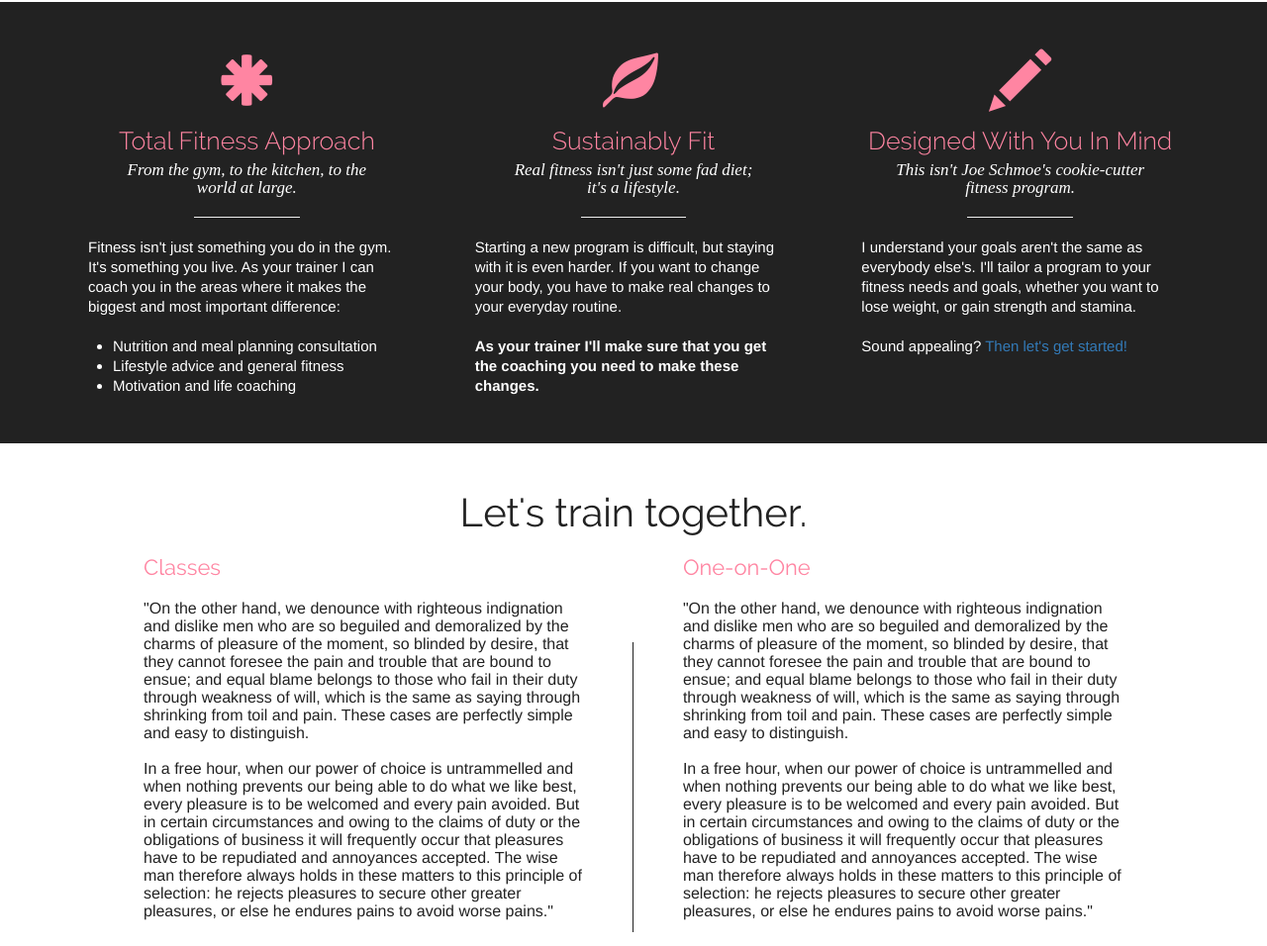
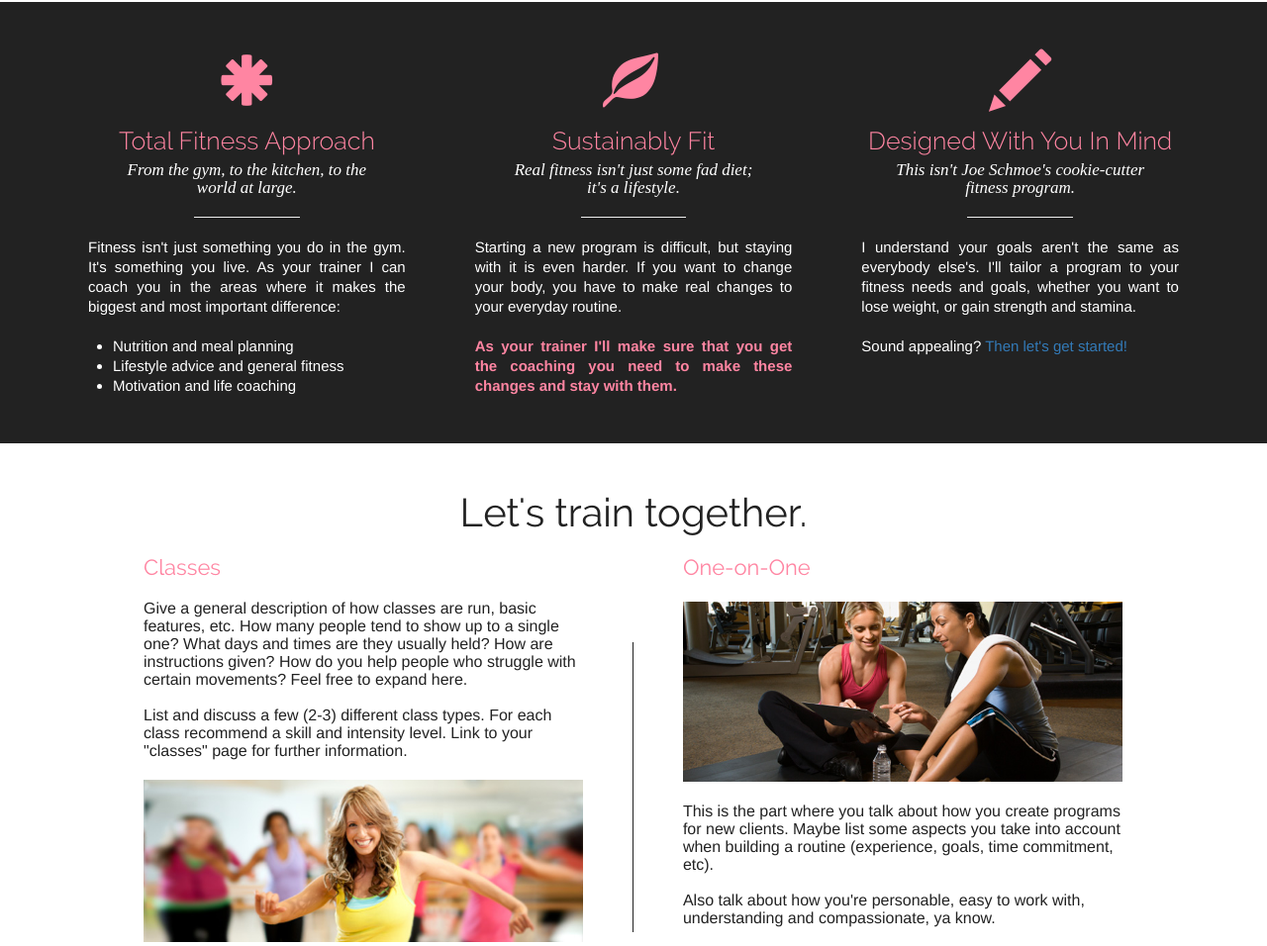
Before and after one commit to mkuchen/djaleo, a Django app: page /cath/ in a window 1280 px wide. Shown: the part 751-1707 px from the top of the page at 99% size. Run offline with Django 3.2, Linux system fonts and the light colour scheme; some libraries are stand-ins or nearby versions; grey boxes are pictures that could not be loaded.

Commit message:
added placeholders and writing prompts for about 2 section

```diff
--- a/djaleo/static/css/info/cathie_home.css
+++ b/djaleo/static/css/info/cathie_home.css
@@ -65,11 +65,11 @@ div.slideshow-container div.container div.slideshow-header-inner > span {
 	display: block;
 	font-size: 39px;
 	line-height: 96px;
-	color: #fff;
+	color: white;
 }
 
 div.slideshow-container div.container div.slideshow-header-inner a {
-	color: #fff;
+	color: white;
 	font-family: 'Helvetica',Arial,"sans-serif";
 	transition: all .2s;
 	font-size: 16px;
@@ -312,7 +312,7 @@ div.about-col ul {
 div.about-col ul li {
 	color: white;
 	font-size: 15px;
-	font-family: 'Helvetica',Arial,"sans-serif";
+	font-family: "Helvetica",Arial,"sans-serif";
 	line-height: 20px;
 	margin-left: 25px;
 }
@@ -325,13 +325,15 @@ div.about-col ul li span {
 div.about-col p {
 	margin-top: 20px;
 	color: white;
-	font-family: 'Helvetica',Arial,"sans-serif";
+	font-family: "Helvetica",Arial,"sans-serif";
 	font-size: 15px;
 	line-height: 20px;
+	text-align: justify;
 }
 
 div.about-col p strong {
 	font-weight: 700;
+	color: #ff85a2;
 }
 /* end */
 
@@ -391,6 +393,10 @@ div.about-2-col p {
 	font-family: 'Helvetica',Arial,"sans-serif";
 	margin-top: 18px;
 }
+
+div.about-2-col img {
+	margin-top: 20px;
+}
 /* end */
 
 
--- a/templates/info/cathie_home.html
+++ b/templates/info/cathie_home.html
@@ -93,7 +93,7 @@
 									Fitness isn't just something you do in the gym.  It's something you live.  As your trainer I can coach you in the areas where it makes the biggest and most important difference:
 								</p>
 								<ul>
-									<li>Nutrition and meal planning consultation</li>
+									<li>Nutrition and meal planning</li>
 									<li>Lifestyle advice and general fitness </li>
 									<li>Motivation and life coaching</li>
 								</ul>
@@ -112,7 +112,7 @@
 									Starting a new program is difficult, but staying with it is even harder.  If you want to change your body, you have to make real changes to your everyday routine.
 								</p>
 								<p><strong>
-									As your trainer I'll make sure that you get the coaching you need to make these changes.
+									As your trainer I'll make sure that you get the coaching you need to make these changes and stay with them.
 								</strong></p>
 							</div>
 						</div>
@@ -141,6 +141,7 @@
 
 		<div class="about-2">
 			<div class="container about-2-inner">
+
 				<div class="about-top">
 					<h1> Let's train together. </h1>
 				</div>
@@ -148,22 +149,25 @@
 				<div class="about-2-col col-md-6">
 					<h3> Classes </h3>
 					<p>
-						"On the other hand, we denounce with righteous indignation and dislike men who are so beguiled and demoralized by the charms of pleasure of the moment, so blinded by desire, that they cannot foresee the pain and trouble that are bound to ensue; and equal blame belongs to those who fail in their duty through weakness of will, which is the same as saying through shrinking from toil and pain. These cases are perfectly simple and easy to distinguish.
+						Give a general description of how classes are run, basic features, etc.  How many people tend to show up to a single one?  What days and times are they usually held?  How are instructions given?  How do you help people who struggle with certain movements?  Feel free to expand here.
 					</p>
 					<p>
-						In a free hour, when our power of choice is untrammelled and when nothing prevents our being able to do what we like best, every pleasure is to be welcomed and every pain avoided. But in certain circumstances and owing to the claims of duty or the obligations of business it will frequently occur that pleasures have to be repudiated and annoyances accepted. The wise man therefore always holds in these matters to this principle of selection: he rejects pleasures to secure other greater pleasures, or else he endures pains to avoid worse pains."
+						List and discuss a few (2-3) different class types.  For each class recommend a skill and intensity level.  Link to your "classes" page for further information.
 					</p>
+					<img src="{% static 'img/group.jpg' %}" width="444" height="">
+
 				</div>
 
 				<div class="divider"></div>
 
 				<div class="about-2-col col-md-6">
 					<h3> One-on-One </h3>
+					<img src="{% static 'img/one.jpg' %}" width="444" height="">
 					<p>
-						"On the other hand, we denounce with righteous indignation and dislike men who are so beguiled and demoralized by the charms of pleasure of the moment, so blinded by desire, that they cannot foresee the pain and trouble that are bound to ensue; and equal blame belongs to those who fail in their duty through weakness of will, which is the same as saying through shrinking from toil and pain. These cases are perfectly simple and easy to distinguish.
+						This is the part where you talk about how you create programs for new clients.  Maybe list some aspects you take into account when building a routine (experience, goals, time commitment, etc).
 					</p>
 					<p>
-						In a free hour, when our power of choice is untrammelled and when nothing prevents our being able to do what we like best, every pleasure is to be welcomed and every pain avoided. But in certain circumstances and owing to the claims of duty or the obligations of business it will frequently occur that pleasures have to be repudiated and annoyances accepted. The wise man therefore always holds in these matters to this principle of selection: he rejects pleasures to secure other greater pleasures, or else he endures pains to avoid worse pains."
+						Also talk about how you're personable, easy to work with, understanding and compassionate, ya know.
 					</p>
 
 				</div>
```
Also changed, not shown: djaleo/static/img/group.jpg (added), djaleo/static/img/one.jpg (added).
